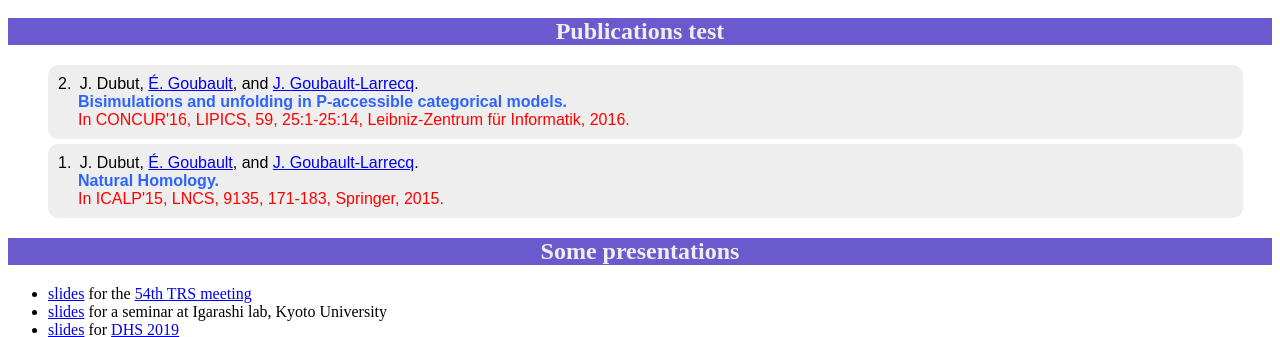
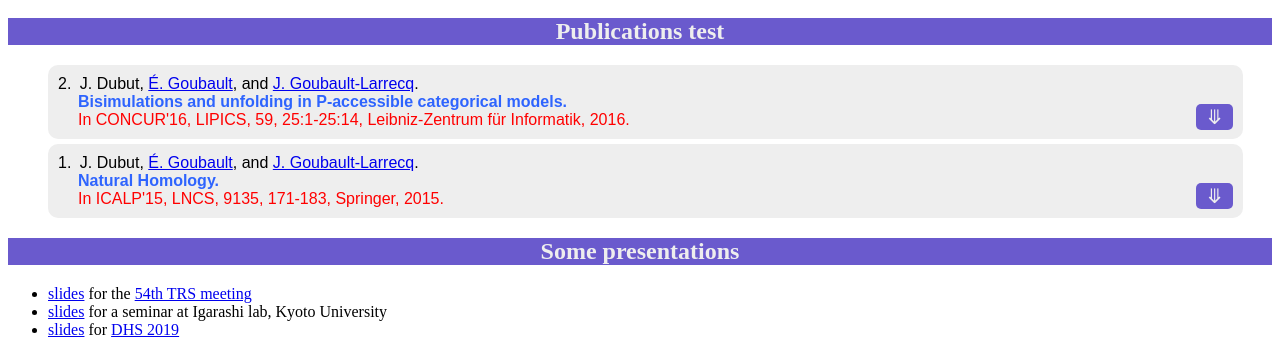
Before and after one commit to JeremyDubut/JeremyDubut.github.io, a PHP site: page /index2.html in a window 1280 px wide. Shown: the part 772-1109 px from the top of the page. Run offline with PHP 8.4, Linux system fonts and the light colour scheme.

Commit message:
collapsible and fixing side menu button

```diff
--- a/index2.html
+++ b/index2.html
@@ -33,7 +33,7 @@
 	</div> -->
 	<header class="chapo" id="header">
 		<button class="sideMenuButton" id="sideMenuButton">
-			&#9776;
+			&#9781;
 		</button>
 		<h1> Jérémy Dubut-Kross<br>(デュブ黒須・ジェレミー)</h1>
 		<nav class="chapoMenu">
@@ -94,7 +94,7 @@
 			<li>proof assistants</li>
 		</ul>
 
-	<h2>Publications test</h2>
+	<h2 id="publis">Publications test</h2>
 
 	<!-- tag for action -->
 
@@ -109,6 +109,17 @@
 		<div class="publicationInfo">
 			In CONCUR'16, LIPICS, 59, 25:1-25:14, Leibniz-Zentrum für Informatik, 2016.
 		</div>
+		<div class="collapsible">
+			<button class="collapsibleButton">
+				&#10507;
+			</button>
+			<div class="collapsibleContent">
+				<div class="collapsibleContentTitle">Abstract:</div>
+				We propose a categorical framework for bisimulations and unfoldings that unifies the classical approach from Joyal and al. via open maps and unfoldings. This is based on a notion of categories accessible with respect to a subcategory of path shapes, i.e., for which one can define a nice notion of trees as glueings of paths. We show that transition systems and presheaf models are instances of our framework. We also prove that in our framework, several notions of bisimulation coincide, in particular an “operational one” akin to the standard definition in transition systems. Also, our notion of accessibility is preserved by coreflections. This also leads us to a notion of unfolding that behaves well in the accessible case: it is a right adjoint and is a universal covering, i.e., it is initial among the morphisms that have the unique lifting property with respect to path shapes. As an application, we prove that the universal covering of a groupoid, a standard construction in algebraic topology, is an unfolding, when the category of path shapes is well chosen. <br><br>
+				<div class="collapsibleContentTitle">Key words:</div>
+				Placeholder
+			</div>
+		</div>
 	</li>
 	<li class="publicationItem" id=1>
 		<span class="publicationAuthors">
@@ -119,6 +130,17 @@
 		<div class="publicationTitle">Natural Homology.</div>
 		<div class="publicationInfo">
 			In ICALP'15, LNCS, 9135, 171-183, Springer, 2015.
+		</div>
+		<div class="collapsible">
+			<button class="collapsibleButton">
+				&#10507;
+			</button>
+			<div class="collapsibleContent">
+				<div class="collapsibleContentTitle">Abstract:</div>
+				We propose a notion of homology for directed algebraic topology, based on so-called natural systems of abelian groups, and which we call natural homology. As we show, natural homology has many desirable properties: it is invariant under isomorphisms of directed spaces, it is invariant under refinement (subdivision), and it is computable on cubical complexes. <br><br>
+				<div class="collapsibleContentTitle">Key words:</div>
+				Placeholder
+			</div>
 		</div>
 	</li>
 </ol>
--- a/scripts/collapsible.js
+++ b/scripts/collapsible.js
@@ -1,14 +1,37 @@
-var coll = document.getElementsByClassName("collapsible");
+// var coll = document.getElementsByClassName("collapsible");
+// var i;
+
+// for (i = 0; i < coll.length; i++) {
+// 	coll[i].addEventListener("click", function() {
+// 	this.classList.toggle("activeCollapsible");
+// 	var content = this.nextElementSibling;
+// 	if (content.style.maxHeight){
+// 		content.style.maxHeight = null;
+// 	} else {
+// 		content.style.maxHeight = content.scrollHeight + "px";
+// 	}
+// 	});
+// }
+
+var coll = document.getElementsByClassName("collapsibleButton");
 var i;
 
 for (i = 0; i < coll.length; i++) {
     coll[i].addEventListener("click", function() {
-	this.classList.toggle("activeCollapsible");
         var content = this.nextElementSibling;
         if (content.style.maxHeight){
+            this.innerHTML = "&#10507;"
             content.style.maxHeight = null;
+            content.style.marginTop = "0px"
+            this.style.top = "-25px"
+            content.style.padding = "0px 18px"
         } else {
+            this.innerHTML = "&#10506;"
             content.style.maxHeight = content.scrollHeight + "px";
+            content.style.marginTop = "10px"
+            this.style.top = "-35px"
+            content.style.padding = "5px 18px"
         }
-	});
     }
+    );
+}
--- a/style.css
+++ b/style.css
@@ -23,7 +23,7 @@ header {
     margin-left:-8px;
 }
 /*For collapsible paper information*/
-.collapsible {
+/* .collapsible {
     background-color: #eee;
     color: black;
     cursor: pointer;
@@ -61,7 +61,7 @@ header {
 }
 .activeCollapsible:after {
     content: url("collapse.png");
-}
+} */
 
 /*For side menu*/
 .sideMenuButton {
@@ -75,7 +75,11 @@ header {
     border-top-right-radius:10px;
     border-bottom-left-radius:10px;
     border-bottom-right-radius:10px;
-    position: fixed;
+    position: absolute;
+    left: 0;
+    /* position: fixed;
+    top: 0;
+    left: 0; */
 }
 .sideMenuButton:hover {
     background-color: #ccc;
@@ -114,6 +118,7 @@ header {
     border-bottom: 1px solid #00000045;
 } */
 
+/*Chapo*/
 .chapo {
     background-color: white;
     display: block;
@@ -164,6 +169,8 @@ header {
     color: black;
     text-decoration: none;
 }
+
+/*Publications*/
 .publicationList {
     list-style-position: inside;
     /* padding:20px; */
@@ -181,6 +188,7 @@ header {
     border-bottom-left-radius:10px;
     border-bottom-right-radius:10px;
     font-family: Arial, Helvetica, sans-serif;
+    position: relative;
 }
 .publicationItem:not(:last-child) {
     margin-bottom: 5px;
@@ -200,7 +208,52 @@ li .publicationAuthors {
 li .publicationInfo {
     position: relative;
     left: 20px;
+    margin-right: 50px;
 }
 .publicationInfo {
     color: #FF0000;
 }
+
+/*Collapsible*/
+.collapsible{
+    position: relative;
+}
+.collapsibleButton {
+    font-size: 20px;
+    cursor: pointer;
+    background-color: slateblue;
+    color: #eee;
+    padding: 1px 10px 1px 10px;
+    border: none;
+    border-top-left-radius:5px;
+    border-top-right-radius:5px;
+    border-bottom-left-radius:5px;
+    border-bottom-right-radius:5px;
+    position: absolute;
+    top: -25px;
+    right: 0px;
+}
+/* @media screen and (max-width:50em){
+    .collapsibleButton{top: 45px}
+} */
+.collapsibleButton:hover {
+    background-color: rgb(71, 64, 119);
+}
+.collapsibleContent {
+    padding: 0px 18px;
+    max-height: 0;
+    overflow: hidden;
+    transition: max-height 0.2s ease-out;
+    background-color: #ccc;
+    border-top-left-radius:10px;
+    border-top-right-radius:10px;
+    border-bottom-left-radius:10px;
+    border-bottom-right-radius:10px;
+
+    /* position: relative;
+    top: 40px; */
+}
+.collapsibleContentTitle {
+    text-decoration-line: underline;
+    font-weight: bold;
+}
```
Also changed, not shown: 2 other files. Lines whose indentation alone changed are shown as unchanged.
